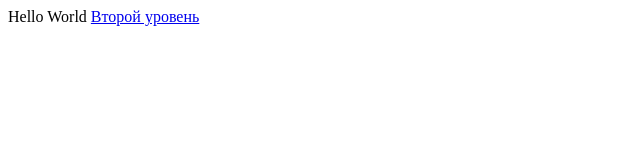
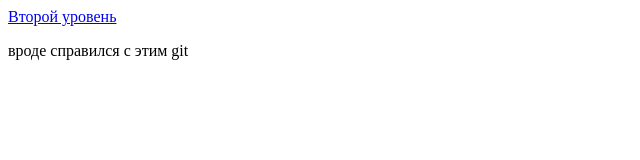
Before and after one commit to Dmitry-A-K/netology_homework_html-css-javascript, a plain HTML site: page index.html in a window 1280 px wide. Shown: the whole page, without its empty margins (0-640 px from the left). Drawn offline with Linux system fonts and the light colour scheme.

Commit message:
{q} Можно начать пересылку

```diff
--- a/index.html
+++ b/index.html
@@ -7,7 +7,8 @@
   <title>Document</title>
 </head>
 <body>
-  Hello World
-  <a href="./1.1.-introduction-html-css/index.html">Второй уровень<a/>
+  <a href="./1.1.-introduction-html-css/index.html"> Второй уровень</a>
+  <p>вроде справился с этим git</p>
+
 </body>
 </html>
```
